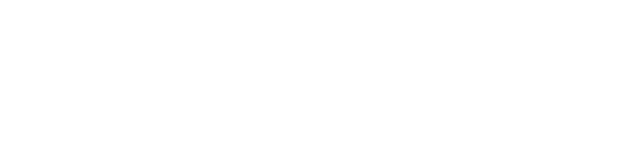
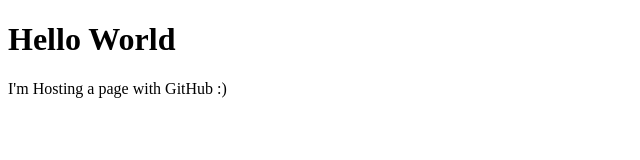
Before and after one commit to DerJonnyftw/Test, a plain HTML site: page index.html in a window 1280 px wide. Shown: the whole page, without its empty margins (0-640 px from the left). Drawn offline with Linux system fonts and the light colour scheme.

Commit message:
updated index

```diff
--- a/index.html
+++ b/index.html
@@ -1,5 +1,7 @@
 <!DOCTYPE html>
-
-<head>
-	<title>This is a Test</title>
-</head>
+<html>
+	<body>
+		<h1>Hello World</h1>
+		<p>I'm Hosting a page with GitHub :)</p>
+	</body>
+</html>
```
